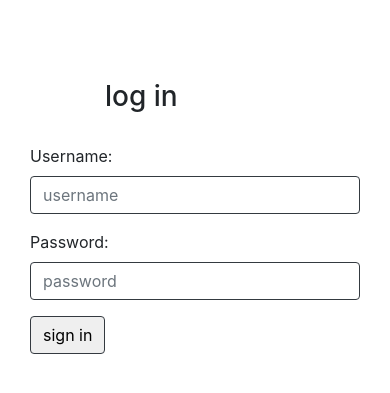
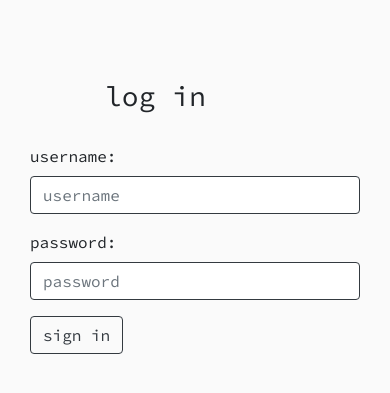
Before and after one commit to porter3/WellbeingTrackerApp, a Spring Boot app: page /login in a window 390 px wide. Shown: the top 393 px of the page. Run offline with Spring Boot 4, Linux system fonts and the light colour scheme; some of the project's set-up classes (security, data sources, template engines, error pages and the like) are left out, and stand-ins take their place.

Commit message:
made a comment

```diff
--- a/WellbeingTrackerAPI/WellbeingTrackerAPI/src/main/java/com/jakeporter/WellbeingTrackerAPI/WellbeingTrackerApiApplication.java
+++ b/WellbeingTrackerAPI/WellbeingTrackerAPI/src/main/java/com/jakeporter/WellbeingTrackerAPI/WellbeingTrackerApiApplication.java
@@ -8,6 +8,8 @@ import org.springframework.boot.autoconfigure.SpringBootApplication;
 @SpringBootApplication
 public class WellbeingTrackerApiApplication {
 
+    // this should appear in the new AJAX branch
+
 	public static void main(String[] args) {
 		SpringApplication.run(WellbeingTrackerApiApplication.class, args);
 	}
--- a/WellbeingTrackerAPI/WellbeingTrackerAPI/src/main/resources/application.properties
+++ b/WellbeingTrackerAPI/WellbeingTrackerAPI/src/main/resources/application.properties
@@ -1,4 +1,4 @@
-spring.datasource.url=jdbc:mysql://localhost:3306/wellbeingtracker?serverTimezone=UTC&useSSL=false
+spring.datasource.url=jdbc:mysql://localhost:3306/wellbeingtrackerpresentation?serverTimezone=UTC&useSSL=false
 spring.datasource.username=root
 spring.datasource.password=catmang
 spring.profiles.active=database
--- a/WellbeingTrackerAPI/WellbeingTrackerAPI/src/main/resources/static/css/login.css
+++ b/WellbeingTrackerAPI/WellbeingTrackerAPI/src/main/resources/static/css/login.css
@@ -1,3 +1,10 @@
+@import "https://fonts.googleapis.com/css?family=Montserrat|Source+Code+Pro&display=swap";
+
+body {
+    background: #fafafa;
+    font-family: 'Source Code Pro', monospace;
+}
+
 .hoverChange:hover{
     background-color: black;
     color: white;
--- a/WellbeingTrackerAPI/WellbeingTrackerAPI/src/main/resources/templates/addMetrics.html
+++ b/WellbeingTrackerAPI/WellbeingTrackerAPI/src/main/resources/templates/addMetrics.html
@@ -69,7 +69,7 @@ xmlns="http://www.w3.org/1999/xhtml"
                     <div class="col-md-3">
                         <div id="addButtonRow" class="row text-center">
                             <div class="col-md-4 offset-md-3">
-                                <button id="addMetricsButton" class="btn border-dark">add metrics</button>
+                                <button id="addMetricsButton" class="btn btn-outline-dark">add metrics</button>
                             </div>
                         </div>
                         <div id="metricAddingDiv" class="row">
--- a/WellbeingTrackerAPI/WellbeingTrackerAPI/src/main/resources/templates/dataView_content.html
+++ b/WellbeingTrackerAPI/WellbeingTrackerAPI/src/main/resources/templates/dataView_content.html
@@ -103,7 +103,7 @@ xmlns="http://www.w3.org/1999/xhtml"
                                     <a href="#" id="backButton" class="selector">&#8249;</a>
                                     <a href="#" id="forwardButton" class="selector">&#8250;</a>
                                 </div>
-                                <button id="saveChangesButton" class="btn border-dark btn-lg">save changes</button>
+                                <button id="saveChangesButton" class="btn btn-outline-dark btn-lg">save changes</button>
                             </div>
 
                         </div>
--- a/WellbeingTrackerAPI/WellbeingTrackerAPI/src/main/resources/templates/home.html
+++ b/WellbeingTrackerAPI/WellbeingTrackerAPI/src/main/resources/templates/home.html
@@ -17,7 +17,7 @@ xmlns="http://www.w3.org/1999/xhtml"
         <div class="container">
             <div id="content" class="row">
                 <div class="col-md-7">
-                    <h1>what do you need to track?</h1>
+                    <h1>well-being tracker</h1>
                 </div>
                 <div class="col-md-3 offset-md-1 align-self-center">
                     <div id="logInButtonDiv" class="text-center align-middle">
--- a/WellbeingTrackerAPI/WellbeingTrackerAPI/src/main/resources/templates/login.html
+++ b/WellbeingTrackerAPI/WellbeingTrackerAPI/src/main/resources/templates/login.html
@@ -24,7 +24,7 @@
                         method="POST"
                         action="login">
                         <div class="form-group">
-                            <label for="username" class="col-md-4 control-label">Username:</label>
+                            <label for="username" class="col-md-4 control-label">username:</label>
                             <div class="col-md-8">
                                 <input type="text"
                                     class="form-control border-dark"
@@ -34,7 +34,7 @@
                             </div>
                         </div>
                         <div class="form-group">
-                            <label for="password" class="col-md-4 control-label">Password:</label>
+                            <label for="password" class="col-md-4 control-label">password:</label>
                             <div class="col-md-8">
                                 <input type="password"
                                     class="form-control border-dark"
@@ -49,7 +49,7 @@
                         <div class="form-group">
                             <div class="col-md-offset-4 col-md-8">
                                 <input type="submit"
-                                    class="btn btn-default border-dark hoverChange"
+                                    class="btn btn-default btn-outline-dark hoverChange"
                                     id="search-button"
                                     value="sign in"/>
                             </div>
```
Also changed, not shown: WellbeingTrackerAPI/WellbeingTrackerAPI/src/main/resources/static/js/dataView.js (+26 -12 lines).
